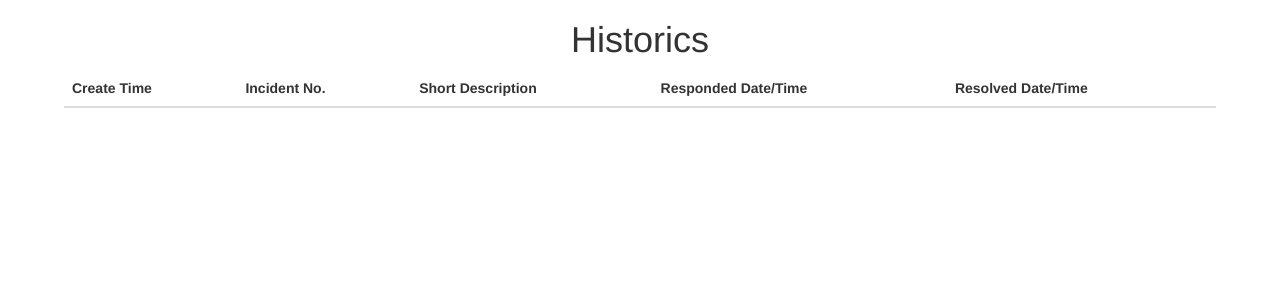
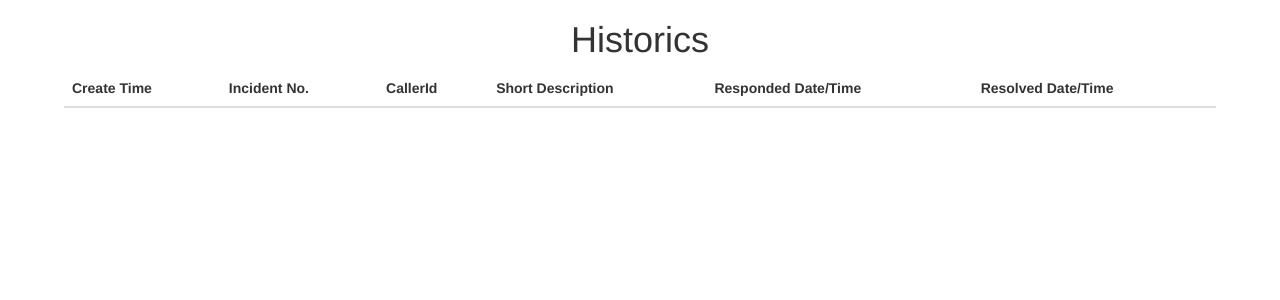
Before and after one commit to TeeJayYang/steelAlive, a Django app: page / in a window 1280 px wide. Shown: the top 300 px of the page. Run offline with Django 3.2, Linux system fonts and the light colour scheme; data that the repository does not hold is empty; some libraries are stand-ins or nearby versions.

```diff
--- a/deltaHacks/views.py
+++ b/deltaHacks/views.py
@@ -39,7 +39,7 @@ def index(request):
                             'createTime':       results[n].get ("sys_created_on"),
                             'incidentNum':      results[n].get ("number"),
                             'shortDesc':        results[n].get("short_description"),
-                            'callerInfo':       results[n].get("caller_id"),
+                            'callerId':         results[n].get("caller_id").get("value"),
                             'respondedTime':    results[n].get("sys_updated_on"),
                             'resolvedTime':     results[n].get("resolved_at"),
                             }
--- a/templates/app/base.html
+++ b/templates/app/base.html
@@ -16,6 +16,7 @@
       <tr>
         <th>Create Time</th>
         <th>Incident No.</th>
+        <th>CallerId</th>
         <th>Short Description</th>
         <th>Responded Date/Time</th>
         <th>Resolved Date/Time</th>
@@ -26,6 +27,7 @@
       <tr>
         <td>{{incident.createTime}}</td>
         <td>{{incident.incidentNum}}</td>
+        <td>{{incident.callerId}}</td>
         <td>{{incident.shortDesc}}</td>
         <td>{{incident.respondedTime}}</td>
         <td>{{incident.resolvedTime}}</td>
```
Also changed, not shown: 11 other files.
